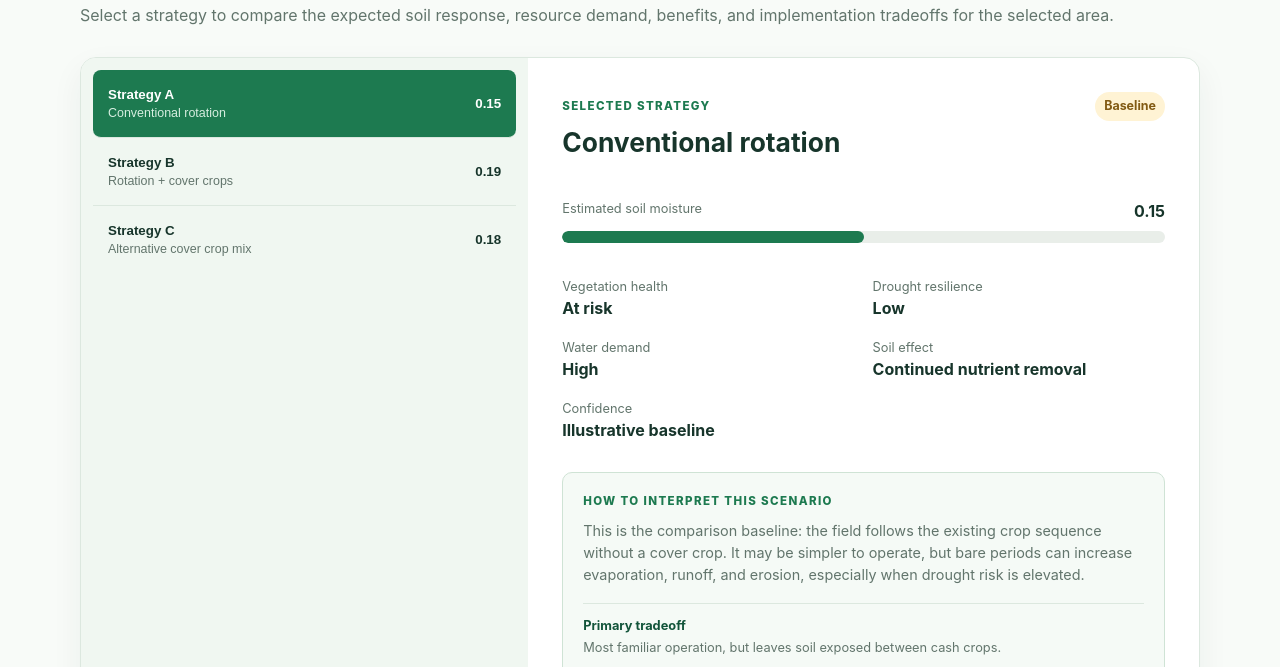
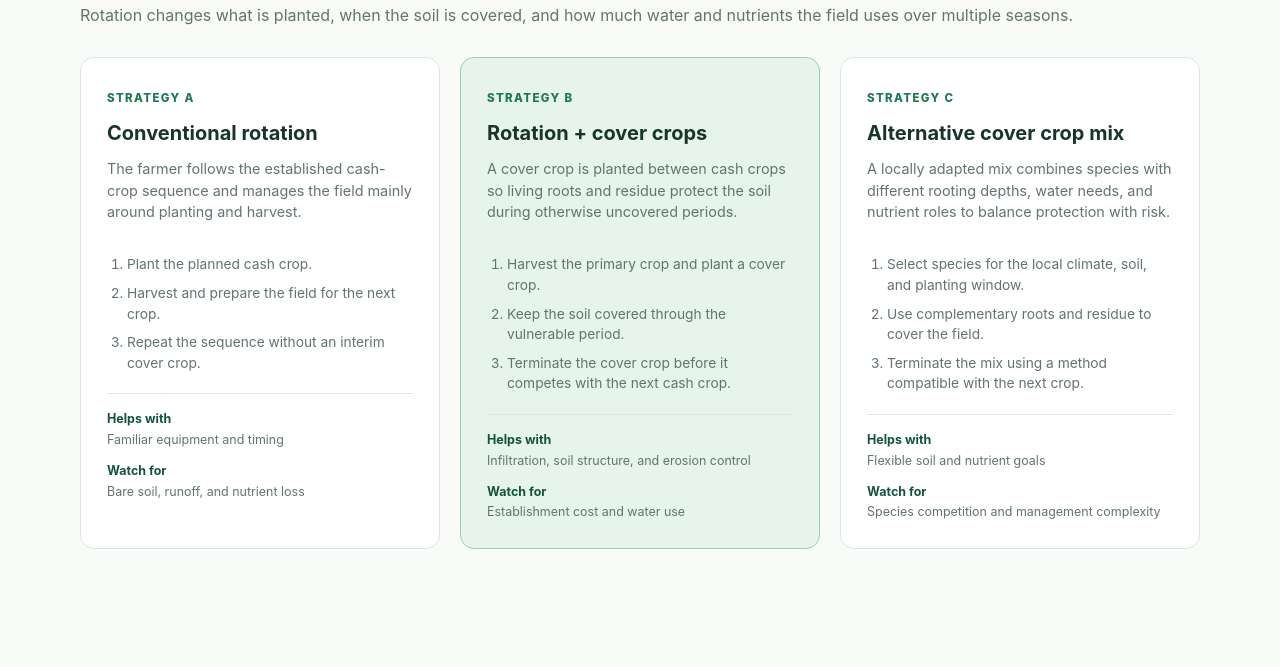
Before and after one commit to linglingms/nasaspaceapp2026, a plain HTML site: page index.html in a window 1280 px wide. Shown: the part 3281-3948 px from the top of the page. Drawn offline with nearby package versions, Linux system fonts and the light colour scheme; no server answers.

Commit message:
Explain rotation methods on page
Co-authored-by: Copilot <223556219+Copilot@users.noreply.github.com>

```diff
--- a/index.html
+++ b/index.html
@@ -207,6 +207,70 @@
         </article>
       </section>
 
+      <section class="section rotation-methods" aria-labelledby="rotation-methods-title">
+        <div class="section-heading">
+          <p class="eyebrow">From practice to outcome</p>
+          <h2 id="rotation-methods-title">How each rotation method works</h2>
+          <p>
+            Rotation changes what is planted, when the soil is covered, and how much
+            water and nutrients the field uses over multiple seasons.
+          </p>
+        </div>
+        <div class="method-grid">
+          <article class="method-card">
+            <span class="method-label">Strategy A</span>
+            <h3>Conventional rotation</h3>
+            <p>
+              The farmer follows the established cash-crop sequence and manages the
+              field mainly around planting and harvest.
+            </p>
+            <ol>
+              <li>Plant the planned cash crop.</li>
+              <li>Harvest and prepare the field for the next crop.</li>
+              <li>Repeat the sequence without an interim cover crop.</li>
+            </ol>
+            <div class="method-facts">
+              <div><strong>Helps with</strong><span>Familiar equipment and timing</span></div>
+              <div><strong>Watch for</strong><span>Bare soil, runoff, and nutrient loss</span></div>
+            </div>
+          </article>
+          <article class="method-card method-card-highlight">
+            <span class="method-label">Strategy B</span>
+            <h3>Rotation + cover crops</h3>
+            <p>
+              A cover crop is planted between cash crops so living roots and residue
+              protect the soil during otherwise uncovered periods.
+            </p>
+            <ol>
+              <li>Harvest the primary crop and plant a cover crop.</li>
+              <li>Keep the soil covered through the vulnerable period.</li>
+              <li>Terminate the cover crop before it competes with the next cash crop.</li>
+            </ol>
+            <div class="method-facts">
+              <div><strong>Helps with</strong><span>Infiltration, soil structure, and erosion control</span></div>
+              <div><strong>Watch for</strong><span>Establishment cost and water use</span></div>
+            </div>
+          </article>
+          <article class="method-card">
+            <span class="method-label">Strategy C</span>
+            <h3>Alternative cover crop mix</h3>
+            <p>
+              A locally adapted mix combines species with different rooting depths,
+              water needs, and nutrient roles to balance protection with risk.
+            </p>
+            <ol>
+              <li>Select species for the local climate, soil, and planting window.</li>
+              <li>Use complementary roots and residue to cover the field.</li>
+              <li>Terminate the mix using a method compatible with the next crop.</li>
+            </ol>
+            <div class="method-facts">
+              <div><strong>Helps with</strong><span>Flexible soil and nutrient goals</span></div>
+              <div><strong>Watch for</strong><span>Species competition and management complexity</span></div>
+            </div>
+          </article>
+        </div>
+      </section>
+
       <section class="section simulator-section" id="simulator" aria-labelledby="simulator-title">
         <div class="section-heading">
           <p class="eyebrow">Decision support</p>
--- a/styles.css
+++ b/styles.css
@@ -91,6 +91,18 @@ h3 { margin-bottom: 8px; font-size: 1.2rem; }
 .result { display: flex; justify-content: space-between; gap: 12px; align-items: center; margin-top: 25px; padding-top: 16px; border-top: 1px solid var(--line); }
 .result span { color: var(--muted); font-size: .78rem; }
 .result strong { color: var(--green); }
+.method-grid { display: grid; grid-template-columns: repeat(3, 1fr); gap: 20px; }
+.method-card { padding: 26px; border: 1px solid var(--line); border-radius: 14px; background: white; }
+.method-card-highlight { border-color: #9dcdb1; background: var(--mint); }
+.method-label { color: var(--green); font-size: .72rem; font-weight: 800; letter-spacing: .12em; text-transform: uppercase; }
+.method-card h3 { margin: 10px 0; font-size: 1.25rem; }
+.method-card > p { min-height: 82px; color: var(--muted); font-size: .9rem; }
+.method-card ol { min-height: 115px; padding-left: 20px; color: var(--muted); font-size: .86rem; }
+.method-card li { margin: 8px 0; }
+.method-facts { display: grid; gap: 12px; margin-top: 20px; padding-top: 16px; border-top: 1px solid var(--line); }
+.method-facts div { display: grid; gap: 2px; }
+.method-facts strong { color: var(--green-dark); font-size: .78rem; }
+.method-facts span { color: var(--muted); font-size: .78rem; }
 .simulator-section { padding-bottom: 85px; }
 .simulator { display: grid; grid-template-columns: .8fr 1.2fr; overflow: hidden; }
 .strategy-list { padding: 12px; background: #f0f7f1; }
@@ -127,6 +139,8 @@ h3 { margin-bottom: 8px; font-size: 1.2rem; }
   .flow-arrow { transform: rotate(90deg); }
   .analysis-grid { grid-template-columns: 1fr; }
   .analysis-grid .section-heading { grid-column: auto; }
+  .method-grid { grid-template-columns: 1fr; }
+  .method-card > p, .method-card ol { min-height: auto; }
 }
 @media (max-width: 480px) {
   .container { width: min(100% - 28px, 1120px); }
```
Also changed, not shown: 1 other file.
